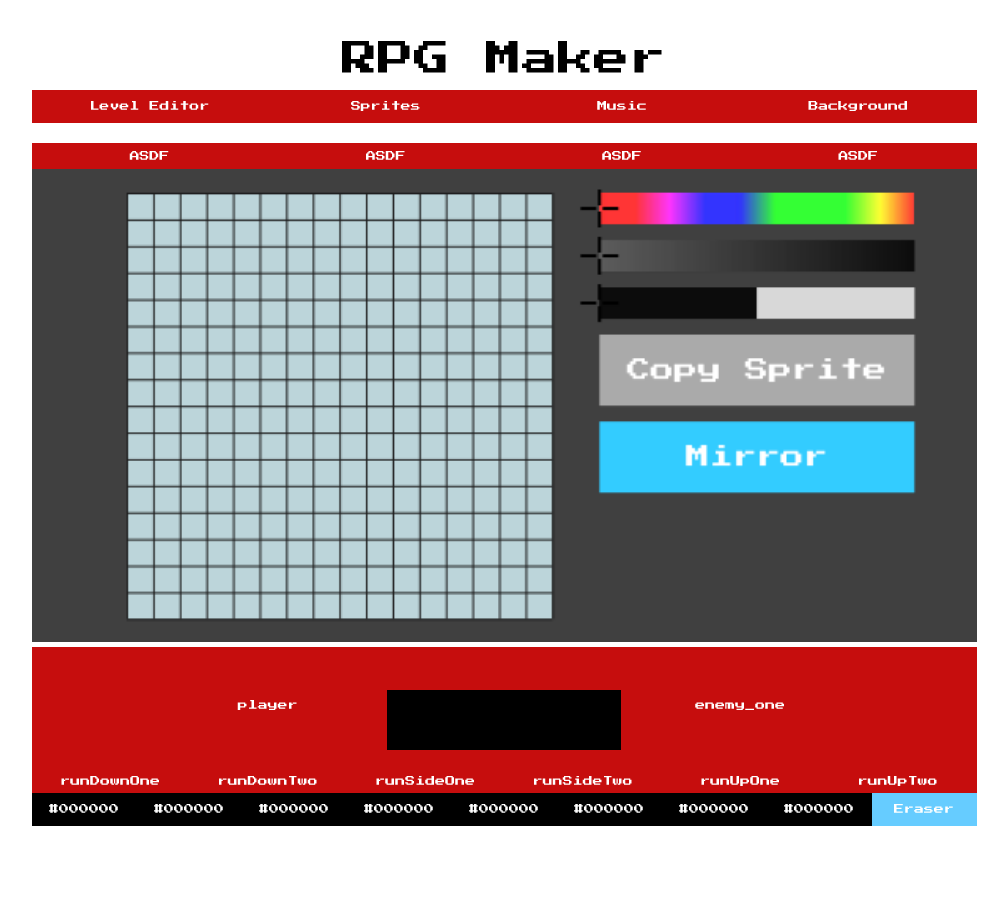
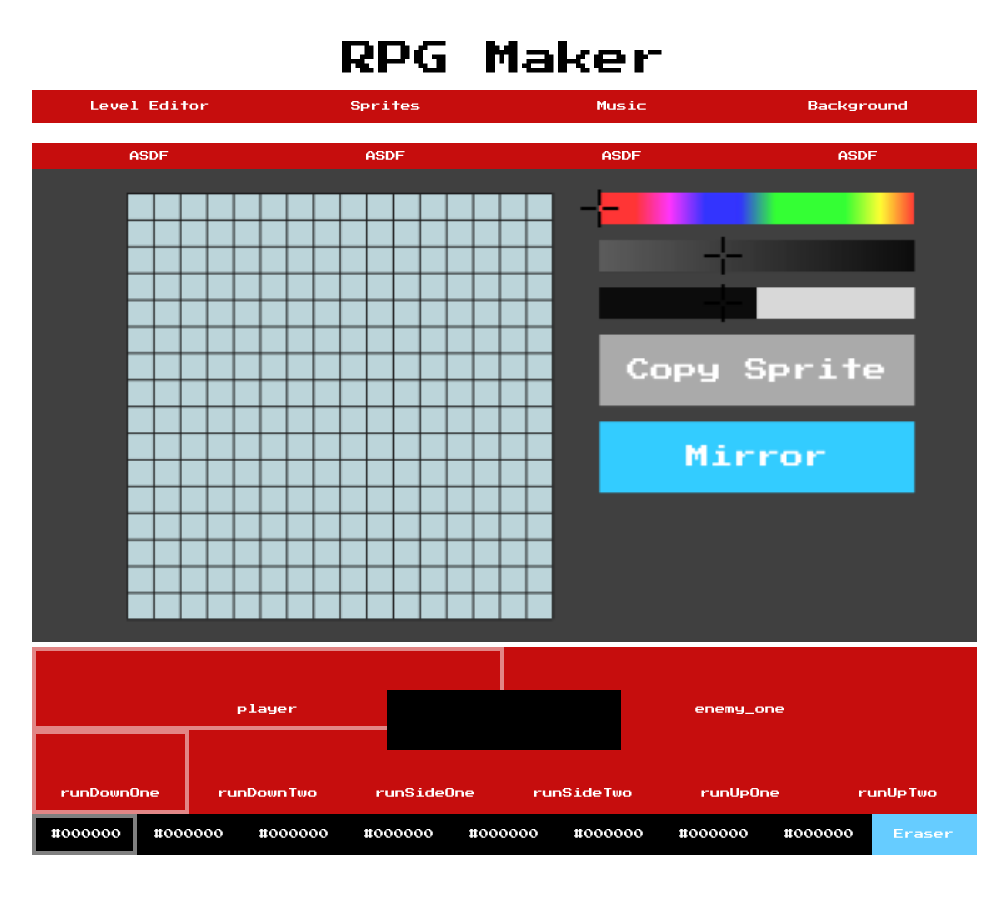
Before and after one commit to josefwaller/josefwaller-website, a Django app: page /rpgmaker/ in a window 1280 px wide. Shown: the part 50-965 px from the top of the page, without its empty margins (136-1144 px from the left). Before the commit the page ends 876 px from the top, so only its background shows below. Run offline with Django 3.2, Linux system fonts and the light colour scheme; some libraries are stand-ins or nearby versions; some web fonts are replaced.

Commit message:
Added transparent border around selected button

```diff
--- a/mainsite/static/rpg/art.js
+++ b/mainsite/static/rpg/art.js
@@ -198,8 +198,8 @@
 				div.css("color", "#000000");
 			}
 
-			div.css("background-color", colors[i].hex)
-			div.html(colors[i].hex)
+			div.css("background-color", colors[i].hex);
+			div.append(colors[i].hex);
 			div.click({colorIndex: i}, function(event){
 
 				art.selectColor(event.data.colorIndex);
@@ -256,6 +256,9 @@
 
 		// Sets the selected sprite
 		this.changeSprite(selectedSprite);
+
+		// Selects the color
+		this.selectColor(0);
 	},
 	update: function() {
 		this.mouseX = (mouse.pos.x - this.canvas.offset().left) / this.canvas.width() * this.canvas[0].width
--- a/mainsite/static/rpg/rpgmaker.css
+++ b/mainsite/static/rpg/rpgmaker.css
@@ -8,13 +8,10 @@
 	margin-top: 0px;
 	border: 0px;
 }
-.btn[selected] .selected-div
+.btn[selected=selected]
 {
-	display: block;
-	width: 100%;
-	height: 100%;
-	background-color: #ffffff;
-	opacity: 0.5;
+	border: 4px solid rgba(255, 255, 255, 0.5);
+	box-sizing: border-box;
 }
 h1
 {
@@ -25,10 +22,6 @@
 	margin-top: 0px;
 	margin-bottom: 0px
 }
-#color-btns
-{
-	margin-top: -5px;
-}
 .btn > canvas
 {
 	height: 40px;
```
